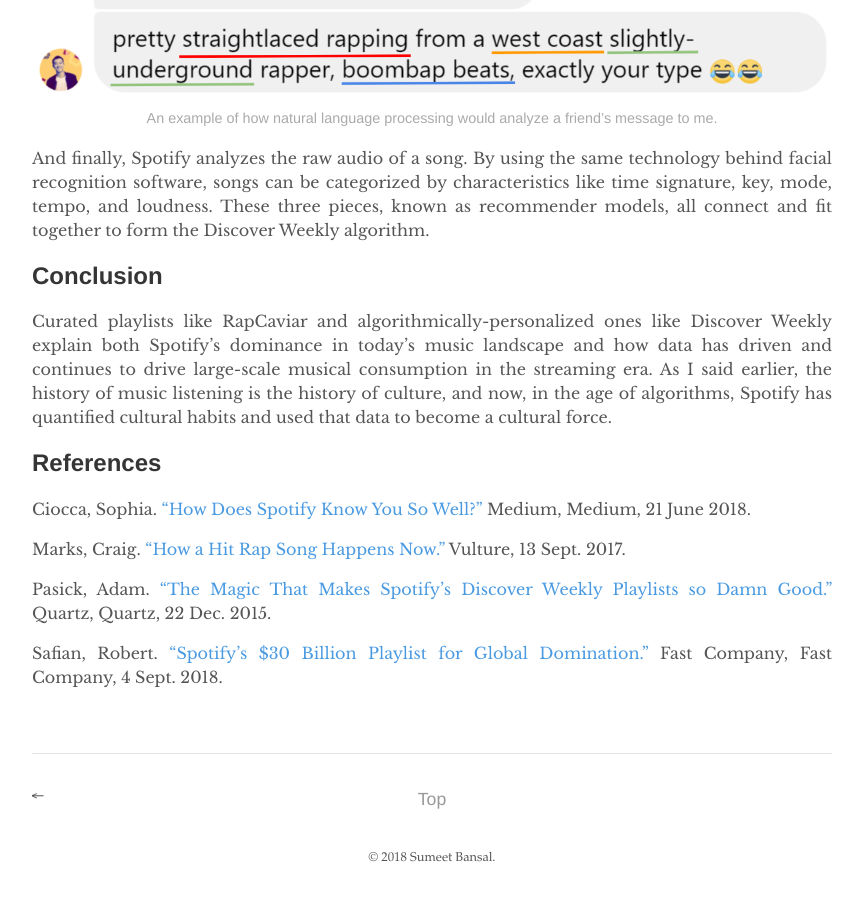
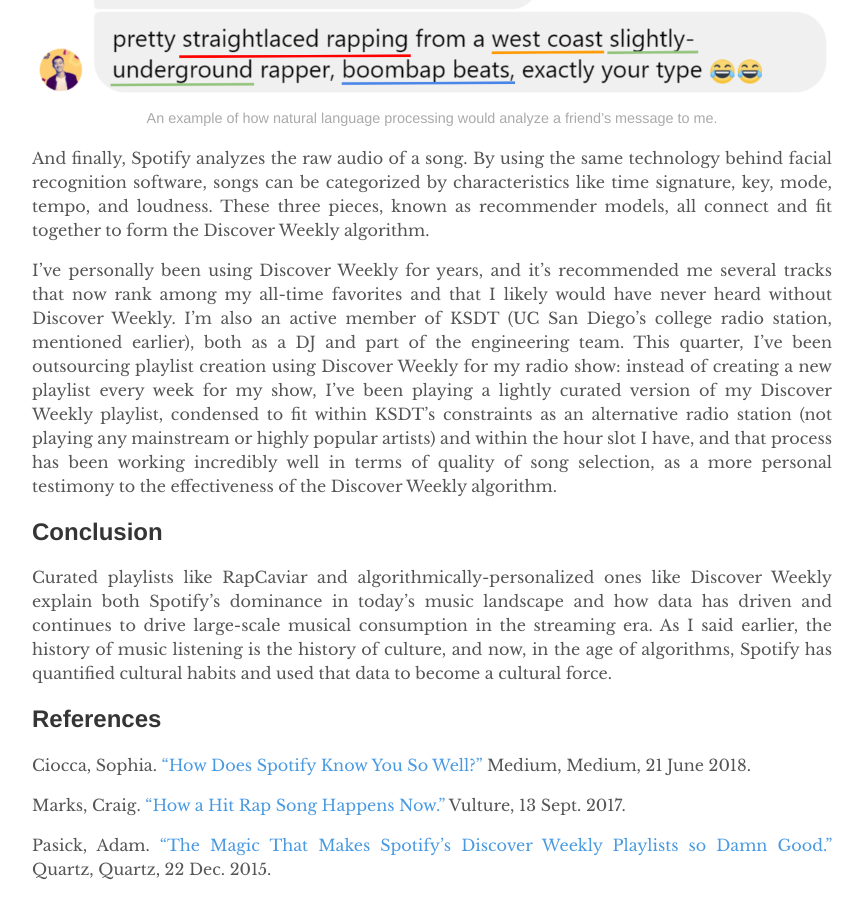
Before and after one commit to culture-quantified/culture-quantified.github.io, a Jekyll site: the page built from _posts/2018-11-05-spotify.md, in a window 1280 px wide and 900 px high, scrolled down 5662 px. Shown: the whole window, without its empty margins (208-1071 px from the left). Built offline with Jekyll 4.4.1, drawn with Linux system fonts in a browser that asks for light colours; comment, search, counter and statistics services are not loaded.

Commit message:
added bit about assorted jams to Spotify post

```diff
--- a/_posts/2018-11-05-spotify.md
+++ b/_posts/2018-11-05-spotify.md
@@ -63,6 +63,8 @@
 
 And finally, Spotify analyzes the raw audio of a song. By using the same technology behind facial recognition software, songs can be categorized by characteristics like time signature, key, mode, tempo, and loudness. These three pieces, known as recommender models, all connect and fit together to form the Discover Weekly algorithm.
 
+I've personally been using Discover Weekly for years, and it's recommended me several tracks that now rank among my all-time favorites and that I likely would have never heard without Discover Weekly. I'm also an active member of KSDT (UC San Diego's college radio station, mentioned earlier), both as a DJ and part of the engineering team. This quarter, I've been outsourcing playlist creation using Discover Weekly for my radio show: instead of creating a new playlist every week for my show, I've been playing a lightly curated version of my Discover Weekly playlist, condensed to fit within KSDT's constraints as an alternative radio station (not playing any mainstream or highly popular artists) and within the hour slot I have, and that process has been working incredibly well in terms of quality of song selection, as a more personal testimony to the effectiveness of the Discover Weekly algorithm.
+
 ## Conclusion
 Curated playlists like RapCaviar and algorithmically-personalized ones like Discover Weekly explain both Spotify's dominance in today's music landscape and how data has driven and continues to drive large-scale musical consumption in the streaming era. As I said earlier, the history of music listening is the history of culture, and now, in the age of algorithms, Spotify has quantified cultural habits and used that data to become a cultural force.
 
```
